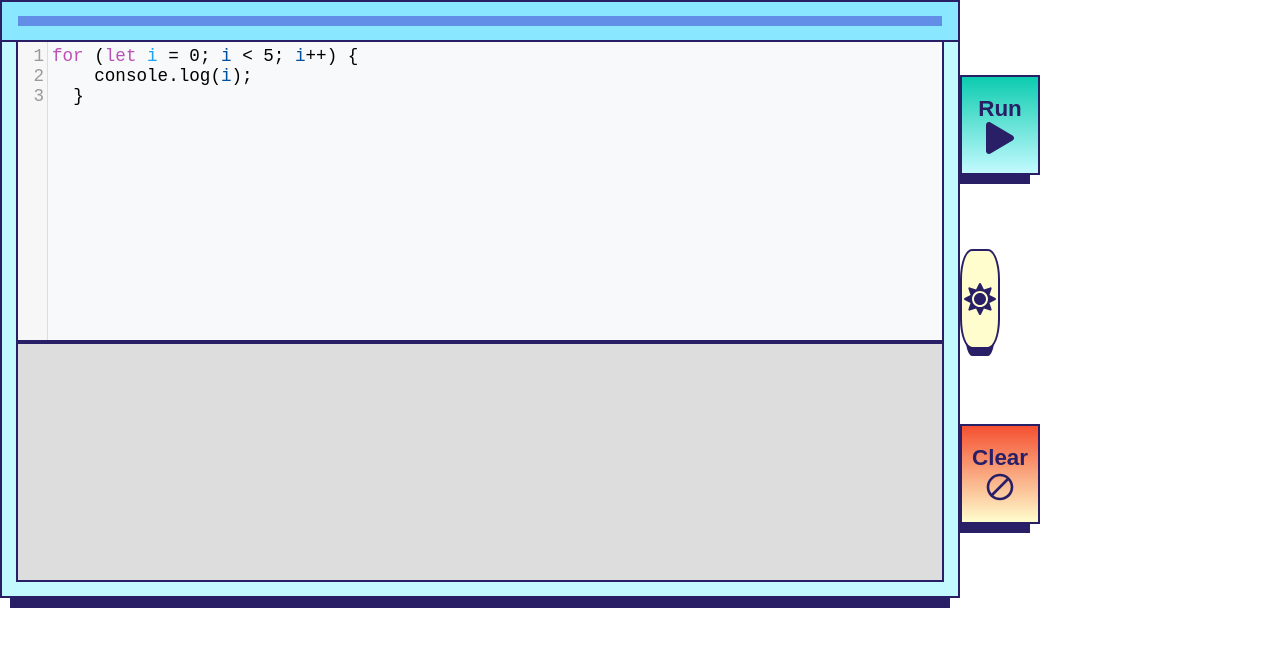
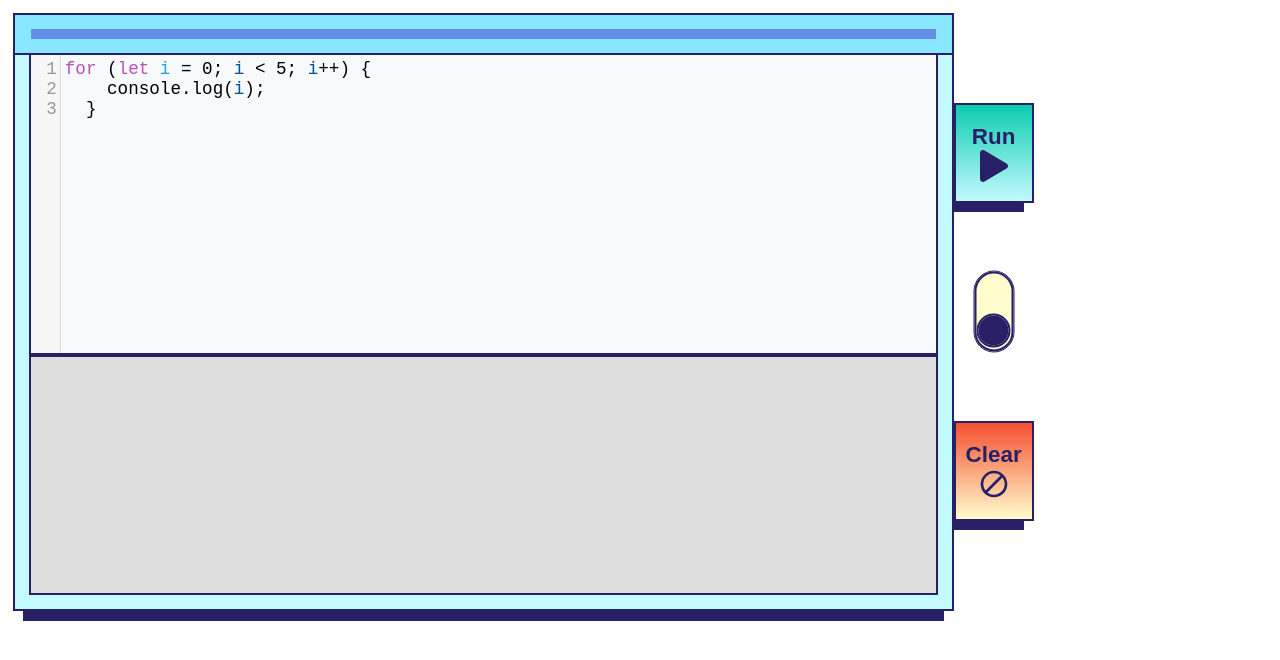
Before and after one commit to dwainejade/js-console, a React (Create React App) app: page / in a window 1280 px wide. Shown: the top 660 px of the page. Built offline with nearby package versions, Linux system fonts and the light colour scheme.

Commit message:
fixed padding added padding to app

```diff
--- a/src/App.js
+++ b/src/App.js
@@ -25,7 +25,8 @@ export default function App() {
   const [theme, setTheme] = useState({
     editor: "juejin",
     console: "light",
-    body: "light"
+    body: "light",
+    BG: 1
   });
 
   console.stdlog = console.log.bind(console);
@@ -74,17 +75,18 @@ export default function App() {
   }
 
   return (
-    <div className={`app fade-in  ${theme.body}`}>
+    <div className="app-wrapper">
       <div
         style={{
-          background: `url(${LightBG}) no-repeat center center fixed`,
+          background: `url(${LightBG}) no-repeat center fixed`,
           position: "absolute",
-          height: "100%",
-          width: "100%",
+          height: "100vh",
+          width: "100vw",
           zIndex: -1,
           backgroundSize: "cover"
         }}
       />
+      <div className={`app fade-in  ${theme.body}`}>
         <div className="top-container">
           <div className="editor-wrapper">
             <div className="editor-header">
@@ -111,7 +113,7 @@ export default function App() {
           <button className="btn run-btn" onClick={() => handleOutput(code)}>
             Run <FaPlay className="icon" />
           </button>
-        <button
+          {/* <button
           className={`btn theme-btn ${theme.body}`}
           onClick={() => handleTheme()}
         >
@@ -120,7 +122,8 @@ export default function App() {
           ) : (
             <FaSun className="icon dark" />
           )}
-        </button>
+        </button> */}
+          <input class="toggle" type="checkbox" />
           <button className="btn clear-btn" onClick={() => clearConsole()}>
             Clear <MdDoNotDisturbAlt className="icon" />
           </button>
@@ -138,5 +141,6 @@ export default function App() {
           {/* <div className="button-container"></div> */}
         </div>
       </div>
+    </div>
   );
 }
--- a/src/index.js
+++ b/src/index.js
@@ -1,6 +1,5 @@
 import { StrictMode } from "react";
 import ReactDOM from "react-dom";
-
 import App from "./App";
 
 const rootElement = document.getElementById("root");
--- a/src/styles.scss
+++ b/src/styles.scss
@@ -11,13 +11,18 @@ $desktop-max-width: 1000px ;
   padding: 0;
 }
 
+body, html{
+  height: 100vh;
+}
+
+
 .app{
   display: grid;
   grid-template-columns: auto 25%;
   grid-template-areas:
   'top  buttons'
   'bottom  buttons';
-
+  padding: 1%;
 
 
   .top-container {
@@ -140,13 +145,14 @@ $desktop-max-width: 1000px ;
 
 /////// Tablet Layout //////////////////
   @media (max-width: 768px) {
+
     .app{
       grid-template-areas:
       'top'
       'buttons'
       'bottom' ;
       grid-template-columns: auto ;
-      padding:2%;
+      padding: 1%;
 
       .button-container{
         flex-direction: row;
@@ -167,6 +173,10 @@ $desktop-max-width: 1000px ;
 
           -webkit-box-shadow: 0px 10px 0px -6px $main-color;
           box-shadow: 0px 10px 0px -6px $main-color;
+        }
+
+        .toggle {
+          transform: rotate(0);
         }
       }
 
@@ -255,3 +265,50 @@ $desktop-max-width: 1000px ;
 //     opacity: 1;
 //   }
 // }
+
+.toggle {
+  transform: rotate(270deg);
+  -webkit-appearance: none;
+  -moz-appearance: none;
+  appearance: none;
+  width: 80px;
+  height: 39px;
+  display: inline-block;
+  position: relative;
+  border-radius: 50px;
+  overflow: hidden;
+  outline: solid $main-color 1px;
+  border: $border;
+  cursor: pointer;
+  background-color: #FFFDCD;
+  transition: background-color ease 0.3s;
+}
+
+.toggle:before {
+  content: '';
+  display: block;
+  outline: solid $main-color 2px;
+  position: absolute;
+  z-index: 2;
+  width: 30px;
+  height: 30px;
+  background: $main-color;
+  left: 4px;
+  top: 2px;
+  border-radius: 50%;
+  transition: all cubic-bezier(0.3, 1.5, 0.7, 1) 0.3s;
+}
+.toggle:hover:before{
+  background:#fff;
+}
+.toggle:checked:before{
+  background:#fff;
+}
+
+.toggle:checked {
+  background-color: #A39AFF;
+}
+
+.toggle:checked:before {
+  left: 42px;
+}
```
Also changed, not shown: .codesandbox/workspace.json. Lines whose indentation alone changed are shown as unchanged.
